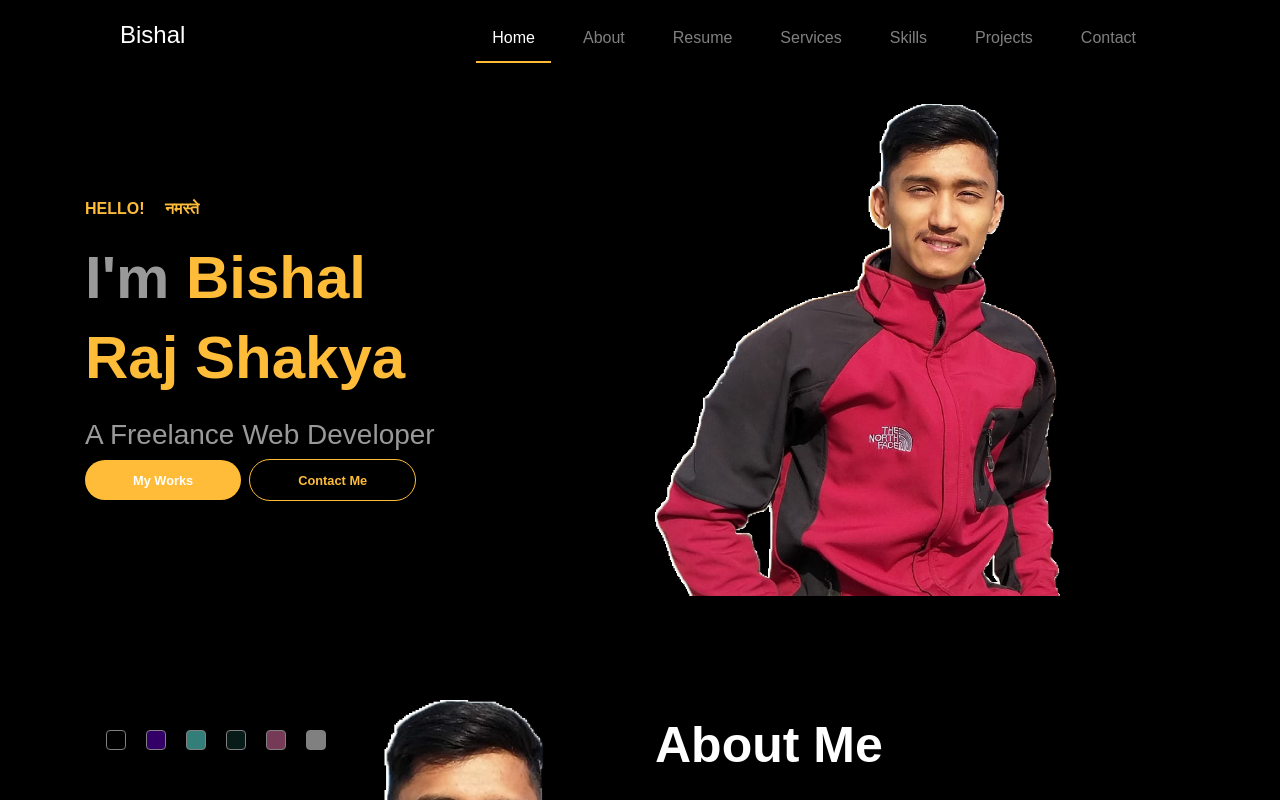
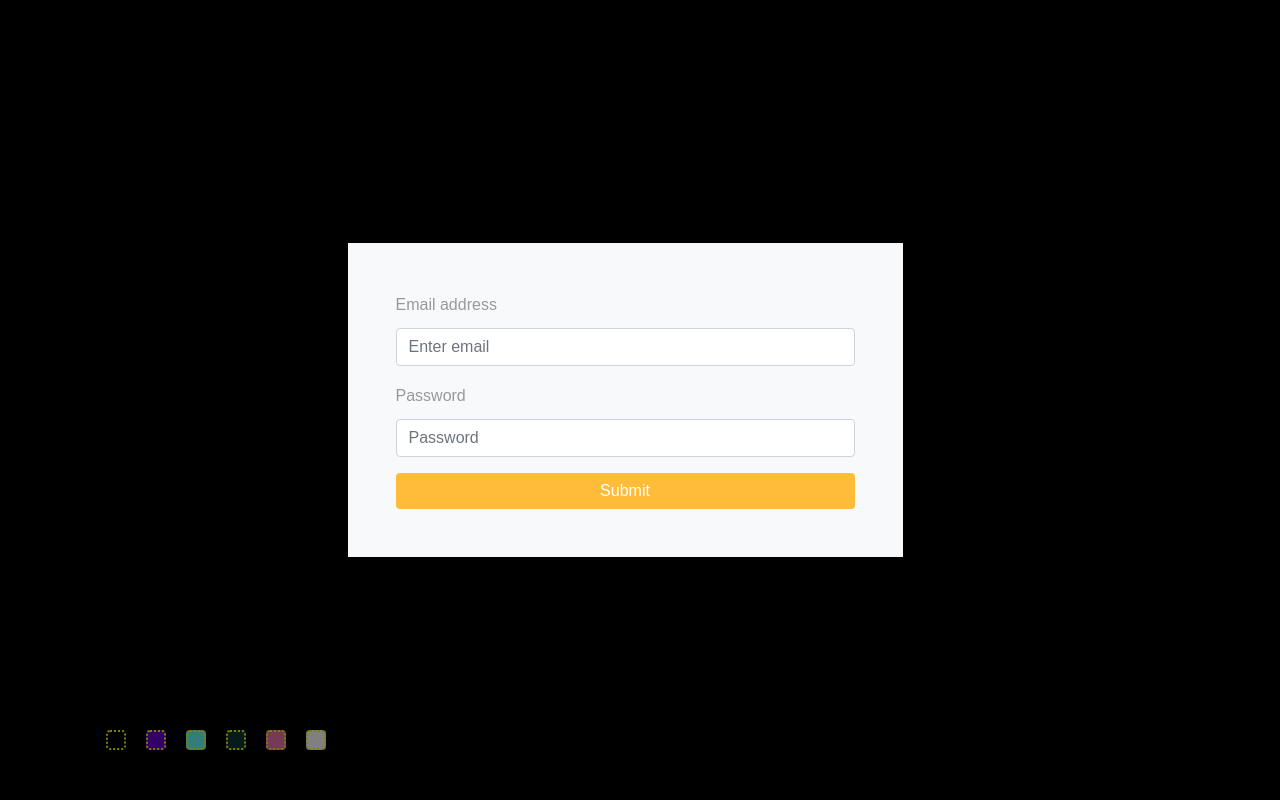
Before and after one commit to BishalRaj/react-profile, a React (Create React App) app: page /login in a window 1280 px wide. Shown: the top 800 px of the page. Built offline with nearby package versions, Linux system fonts and the light colour scheme.

Commit message:
routing and login page

```diff
--- a/src/App.js
+++ b/src/App.js
@@ -1,15 +1,9 @@
 import React from "react";
+import { Route, BrowserRouter as Router } from "react-router-dom";
 import "bootstrap/dist/css/bootstrap.css";
-import NavBar from "./components/Navbar/navbar";
+import Home from "./pages/home";
+import Auth from "./pages/auth";
 import BottomNavBar from "./components/Navbar/bottomNavbar";
-import Intro from "./components/Intro/intro";
-import About from "./components/About/about";
-import Resume from "./components/Resume/resume";
-import Services from "./components/Services/services";
-import Skills from "./components/Skills/skills";
-import Projects from "./components/Projects/projects";
-import Contact from "./components/Contact/contact";
-import Footer from "./components/Footer/footer";
 // import "./styles/style.css";
 import "./styles/style.scss";
 import { library } from "@fortawesome/fontawesome-svg-core";
@@ -42,16 +36,11 @@ class App extends React.Component {
           this.checkStorage() ? this.checkStorage() : "theme-dark"
         }`}
       >
-        <NavBar />
+        <Router>
+          <Route path="/" exact component={Home} />
+          <Route path="/login" component={Auth} />
+        </Router>
         <BottomNavBar clickMe={this.handleClick} />
-        <Intro />
-        <About />
-        <Resume />
-        <Services />
-        <Skills />
-        <Projects />
-        <Contact />
-        <Footer />
       </div>
     );
   }
--- a/src/components/Intro/intro.js
+++ b/src/components/Intro/intro.js
@@ -1,5 +1,5 @@
 import React from "react";
-import { Button, Col, Container, Image, Row } from "react-bootstrap";
+import { Col, Container, Image, Row } from "react-bootstrap";
 import { Link } from "react-scroll";
 import logo from "../../images/one.png";
 
--- a/src/components/Navbar/bottomNavbar.js
+++ b/src/components/Navbar/bottomNavbar.js
@@ -1,5 +1,6 @@
 import React from "react";
 import { Navbar } from "react-bootstrap";
+// import { Route, BrowserRouter as Router } from "react-router-dom";
 function bottomNavBar(props) {
   return (
     <>
@@ -55,6 +56,9 @@ function bottomNavBar(props) {
           }`}
           onClick={() => props.clickMe("theme-light")}
         />
+        {/* <Router>Hello
+          <Route path="/"
+        </Router> */}
       </Navbar>
     </>
   );
--- /dev/null
+++ b/src/pages/auth.js
@@ -0,0 +1,29 @@
+import React from "react";
+import { Button, Col, Container, Form, Row } from "react-bootstrap";
+import "../styles/loginStyle.scss";
+function Auth() {
+  return (
+    <Container className="loginPage d-flex align-items-center justify-contect-center">
+      <Row className="w-100">
+        <Col lg={6} className="mx-auto bg-light p-5">
+          <Form>
+            <Form.Group controlId="formBasicEmail">
+              <Form.Label>Email address</Form.Label>
+              <Form.Control type="email" placeholder="Enter email" />
+            </Form.Group>
+
+            <Form.Group controlId="formBasicPassword">
+              <Form.Label>Password</Form.Label>
+              <Form.Control type="password" placeholder="Password" />
+            </Form.Group>
+
+            <Button variant="primary" className="w-100">
+              Submit
+            </Button>
+          </Form>
+        </Col>
+      </Row>
+    </Container>
+  );
+}
+export default Auth;
--- /dev/null
+++ b/src/pages/home.js
@@ -0,0 +1,28 @@
+import React from "react";
+import NavBar from "../components/Navbar/navbar";
+import Intro from "../components/Intro/intro";
+import About from "../components/About/about";
+import Resume from "../components/Resume/resume";
+import Services from "../components/Services/services";
+import Skills from "../components/Skills/skills";
+import Projects from "../components/Projects/projects";
+import Contact from "../components/Contact/contact";
+import Footer from "../components/Footer/footer";
+
+function Home() {
+  return (
+    <>
+      <NavBar />
+      <Intro />
+      <About />
+      <Resume />
+      <Services />
+      <Skills />
+      <Projects />
+      <Contact />
+      <Footer />
+    </>
+  );
+}
+
+export default Home;
--- /dev/null
+++ b/src/styles/loginStyle.scss
@@ -0,0 +1,5 @@
+.loginPage{
+    height: 100vh !important;
+    // width: 100%;
+    // background: transparent;
+}
--- a/src/styles/style.scss
+++ b/src/styles/style.scss
@@ -22,7 +22,7 @@ body {
     height: 20px;
     border-radius: 4px;
     margin: 2px 10px;
-    border: 1px solid #fff;
+    border: 2px dotted yellow;
     display: inline-block;
     opacity: 0.5;
     &.active{
```
